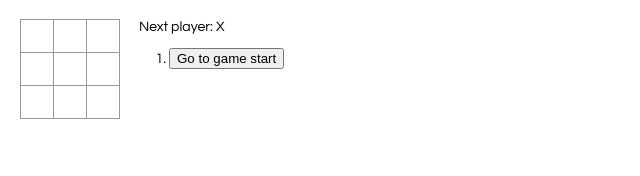
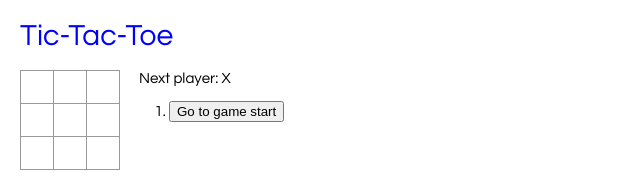
Before and after one commit to harshkasyap/tic-tac-toe, a React app: page / in a window 1280 px wide. Shown: the whole page, without its empty margins (0-640 px from the left). Built offline with nearby package versions, Linux system fonts and the light colour scheme.

Commit message:
Adding Title Tic-Tac-Toe

```diff
--- a/src/index.css
+++ b/src/index.css
@@ -42,9 +42,25 @@ body {
 
 .game {
   display: flex;
+}
+
+.game-title {
+  color: blue;
+  font-size: 30px;
+  display: flex;
+  flex-direction: column;
+}
+
+.game-board {
+  color: black;
+  font-size: 15px;
+  margin-top: 20px;
+  display: flex;
   flex-direction: row;
 }
 
 .game-info {
+  color: black;
+  font-size: 15px;
   margin-left: 20px;
 }
--- a/src/index.js
+++ b/src/index.js
@@ -104,15 +104,17 @@ class Game extends React.Component {
 
         return (
             <div className="game">
+                <div className="game-title">{"Tic-Tac-Toe"}
                     <div className="game-board">
                         <Board
                             squares={current.squares}
                             onClick={(i) => this.handleClick(i)}
                         />
-                </div>
                         <div className="game-info">
                             <div>{status}</div>
                             <ol>{moves}</ol>
+                        </div>
+                    </div>
                 </div>
             </div>
         );
```
Lines whose indentation alone changed are shown as unchanged.
